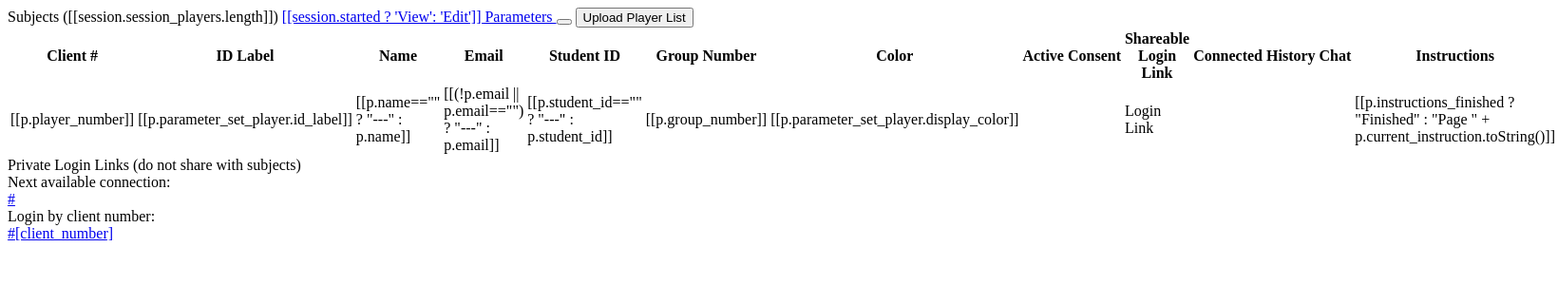
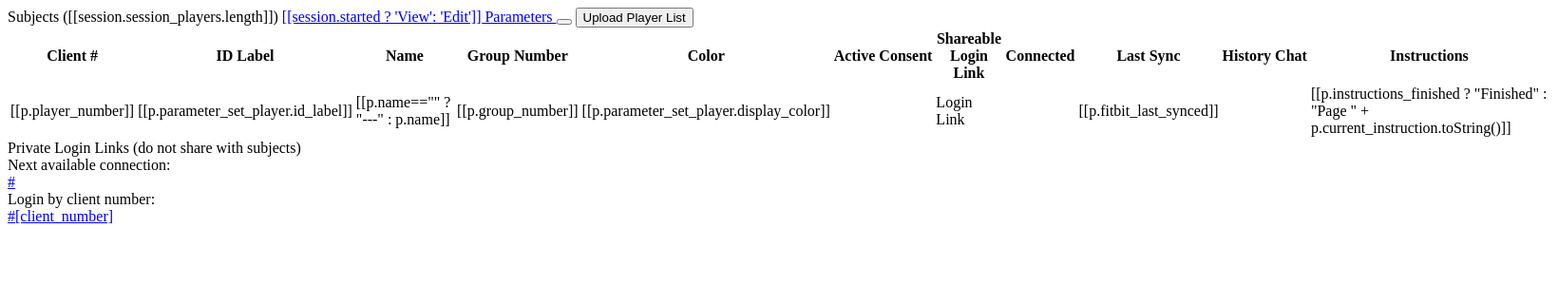
Before and after one commit to jeffreykirchner/fitbit_2, a Django app: template main/templates/staff/staff_session/subjects/subjects_card.html in a window 1640 px wide. Shown: the top 300 px of the page at 95% size. Run offline with Django 3.2, Linux system fonts and the light colour scheme; the template is opened without the code that fills it, so the values that code supplies are empty; parts of the project's set-up code (start-up, migrations or seed data) failed here and were passed over.

Commit message:
Show last sync time on server. fixes #96.

```diff
--- a/main/models/session_player.py
+++ b/main/models/session_player.py
@@ -369,7 +369,7 @@ class SessionPlayer(models.Model):
         prm = main.models.Parameters.objects.first()
         tmz = pytz.timezone(prm.experiment_time_zone)
 
-        return  self.fitbit_last_synced.astimezone(tmz).strftime("%#m/%#d/%Y %#I:%M %p")
+        return  self.fitbit_last_synced.astimezone(tmz).strftime("%-m/%#d/%Y %#-I:%M %p")
 
     def fitbit_synced_today(self):
         '''
@@ -750,4 +750,5 @@ class SessionPlayer(models.Model):
             "instructions_finished" : self.instructions_finished,
 
             "login_link" : reverse('subject_home', kwargs={'player_key': self.player_key}),
+            "fitbit_last_synced" : self.get_fitbit_last_sync_str(),
         }
--- a/main/templates/staff/staff_session/subjects/subjects_card.html
+++ b/main/templates/staff/staff_session/subjects/subjects_card.html
@@ -41,12 +41,6 @@
                                 <th scope="col" class = "m-1 p-1">
                                     Name
                                 </th>
-                                <th scope="col" class = "m-1 p-1">
-                                    Email
-                                </th>
-                                <th scope="col" class = "text-center m-1 p-1">
-                                    Student ID
-                                </th>
                                 <th scope="col" class = "text-center m-1 p-1">
                                     Group Number
                                 </th>
@@ -64,6 +58,9 @@
                                 </th>
                                 <th scope="col" class = "text-center m-1 p-1">
                                     Connected
+                                </th>
+                                <th scope="col" class = "text-center m-1 p-1">
+                                    Last Sync
                                 </th>
                                 <th scope="col" class = "text-center m-1 p-1">
                                     History
@@ -86,12 +83,6 @@
                                 </td>
                                 <td class="player_table_cell text-nowrap" v-on:click="showEditSubject(p.id)">
                                     [[p.name=="" ? "---" : p.name]]
-                                </td>
-                                <td class="player_table_cell text-nowrap" v-on:click="showEditSubject(p.id)">
-                                    [[(!p.email || p.email=="") ? "---" : p.email]]
-                                </td>
-                                <td class="player_table_cell text-nowrap" v-on:click="showEditSubject(p.id)">
-                                    [[p.student_id=="" ? "---" : p.student_id]]
                                 </td>
                                 <td class="player_table_cell text-nowrap" v-on:click="showEditSubject(p.id)">
                                     [[p.group_number]]
@@ -125,6 +116,9 @@
                                     <span v-else style="color: crimson;">
                                         <i class="fas fa-times"></i>
                                     </span>
+                                </td>
+                                <td class="player_table_cell text-nowrap" >
+                                    [[p.fitbit_last_synced]]
                                 </td>
                                 <td class="player_table_cell text-nowrap" v-on:click="showViewSubject(index, p.id)">
                                     <i class="fas fa-history"></i>
```
